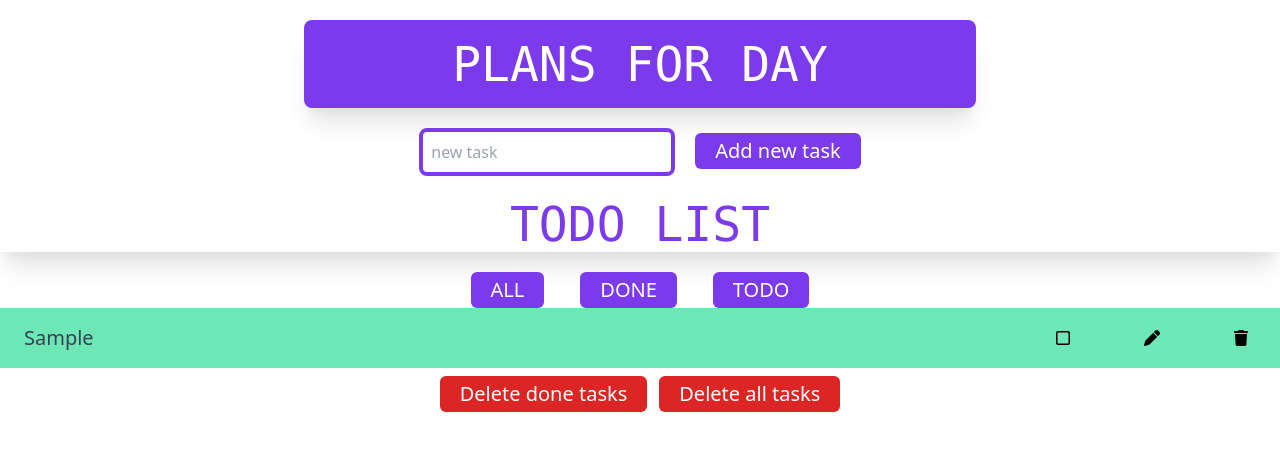
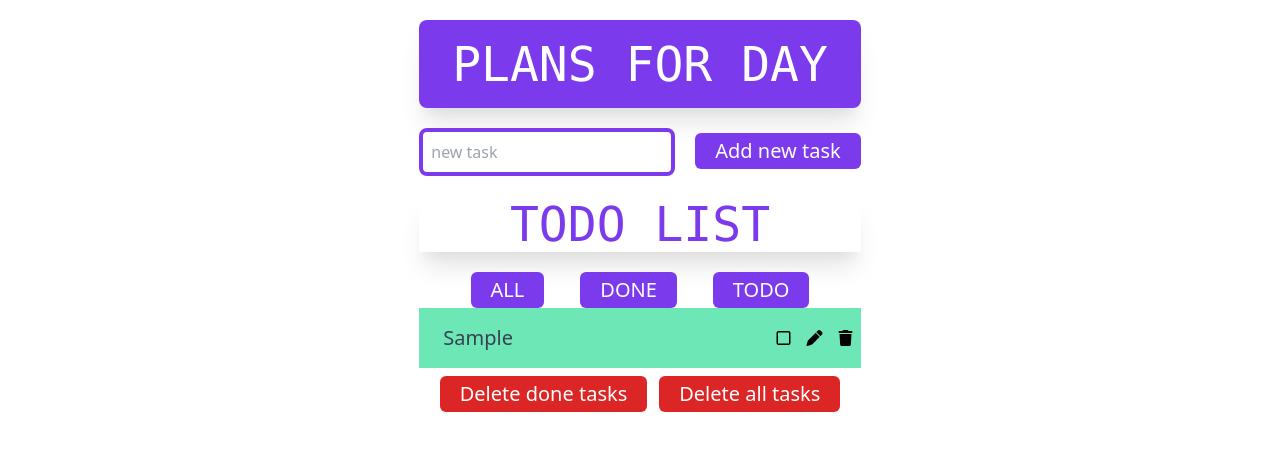
Before and after one commit to SargisPashayan/ToDoList-in-React, a React (Create React App) app: page / in a window 1280 px wide. Both pictures are taken after typing "Sample" into the empty fields and a click on the button "Add new task". Shown: the top 450 px of the page. Built offline with nearby package versions, Linux system fonts and the light colour scheme.

Commit message:
feat:reafctoring todos style

```diff
--- a/src/App.js
+++ b/src/App.js
@@ -110,7 +110,7 @@ class App extends Component {
 		}
 
     return (
-      <div className="App">
+      <div className="flex justify-center">
         <header>
           <h1 className="bg-purple-600 text-white text-center max-w-2xl font-mono shadow-xl text-5xl font-medium m-auto mt-5 mb-5 p-5 border-gray-400 rounded-lg">
             PLANS FOR DAY
--- a/src/components/TodoItem.jsx
+++ b/src/components/TodoItem.jsx
@@ -6,7 +6,7 @@ export default class TodoItem extends Component {
       this.props;
 
     return (
-      <li className={`flex w-full p-4 mb-2 justify-between items-center ${completed ? "bg-gray-400 " : "bg-green-300"}`}>
+      <li className={`flex  p-4 mb-2 justify-between items-center max-w-2xl ${completed ? "bg-gray-400 " : "bg-green-300"}`}>
         <h6
           className={`
           ml-2 text-xl font-sans font-medium
```
